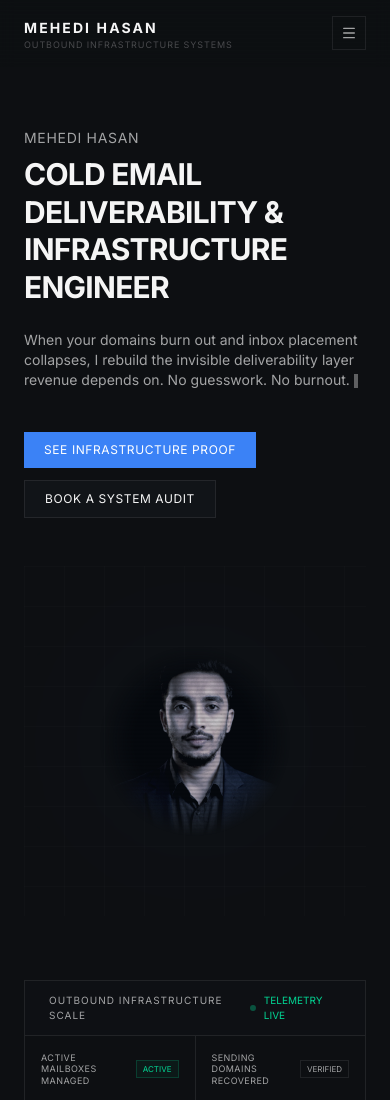
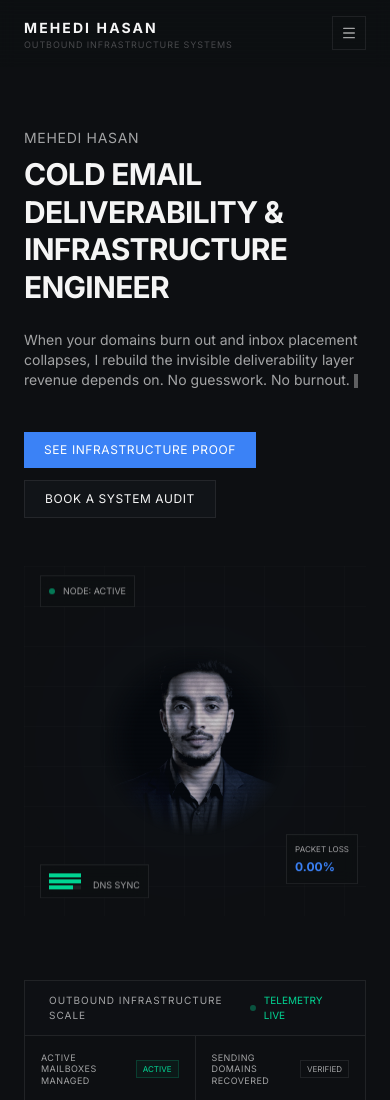
Before and after one commit to mehedi-active24/mehedi-infrastructure-system, a Next.js app: page / in a window 390 px wide. Shown: the top 1100 px of the page. Built offline with nearby package versions, Linux system fonts and the light colour scheme.

Commit message:
Fix: Enable technical floating overlays next to portrait on mobile

```diff
--- a/src/components/HeroCommandCenter.tsx
+++ b/src/components/HeroCommandCenter.tsx
@@ -106,7 +106,7 @@ export default function HeroCommandCenter() {
 
                {/* Telemetry Node 1 (Top Left) */}
                <motion.div
-                 className="hidden md:flex absolute top-8 left-8 bg-bg-dark/80 backdrop-blur-sm border border-border-subtle p-2 items-center gap-2"
+                 className="flex absolute top-4 left-4 sm:top-8 sm:left-8 bg-bg-dark/80 backdrop-blur-sm border border-border-subtle p-2 items-center gap-2"
                  animate={{ y: [0, -8, 0] }}
                  transition={{ duration: 5, repeat: Infinity, ease: "easeInOut" }}
                >
@@ -116,7 +116,7 @@ export default function HeroCommandCenter() {
 
                {/* Telemetry Node 2 (Bottom Right) */}
                <motion.div
-                 className="hidden md:flex absolute bottom-12 right-4 bg-bg-dark/80 backdrop-blur-sm border border-border-subtle p-2 flex flex-col gap-1"
+                 className="flex absolute bottom-8 right-2 sm:bottom-12 sm:right-4 bg-bg-dark/80 backdrop-blur-sm border border-border-subtle p-2 flex flex-col gap-1"
                  animate={{ y: [0, 10, 0] }}
                  transition={{ duration: 6, repeat: Infinity, ease: "easeInOut", delay: 1 }}
                >
@@ -135,7 +135,7 @@ export default function HeroCommandCenter() {
 
                {/* DNS Metric Panel (Bottom Left) */}
                <motion.div
-                 className="hidden md:block absolute bottom-8 left-12 bg-bg-dark/80 backdrop-blur-sm border border-border-subtle p-2"
+                 className="block absolute bottom-4 left-4 sm:bottom-8 sm:left-12 bg-bg-dark/80 backdrop-blur-sm border border-border-subtle p-2"
                  animate={{ y: [0, -5, 0] }}
                  transition={{ duration: 4, repeat: Infinity, ease: "easeInOut", delay: 2 }}
                >
```
